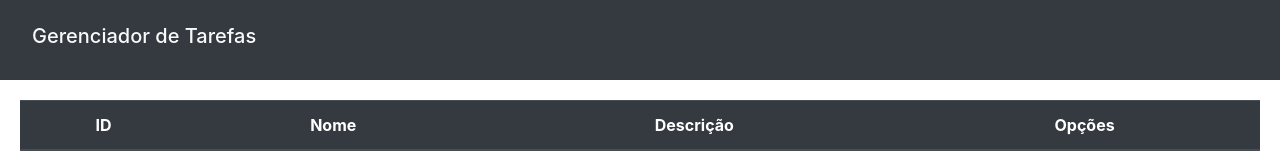
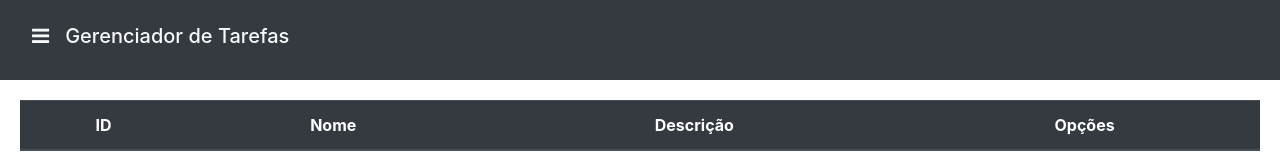
Before and after one commit to momanhaes/to-do-list, an Angular app: page /tarefas/listar in a window 1280 px wide. Shown: the top 160 px of the page. Built offline with nearby package versions, Linux system fonts and the light colour scheme.

Commit message:
Atualiza header

```diff
--- a/src/app/app.component.html
+++ b/src/app/app.component.html
@@ -1,6 +1,6 @@
 <nav class="navbar navbar-dark bg-dark">
     <a [routerLink]="['/tarefas/listar']" class="text-light">
-        <h5 class="p-3">{{ title }}</h5>
+        <h5 class="p-3"><i class="fa fa-bars mr-3"></i>{{ title }}</h5>
     </a>
 </nav>
 <router-outlet></router-outlet>
```
